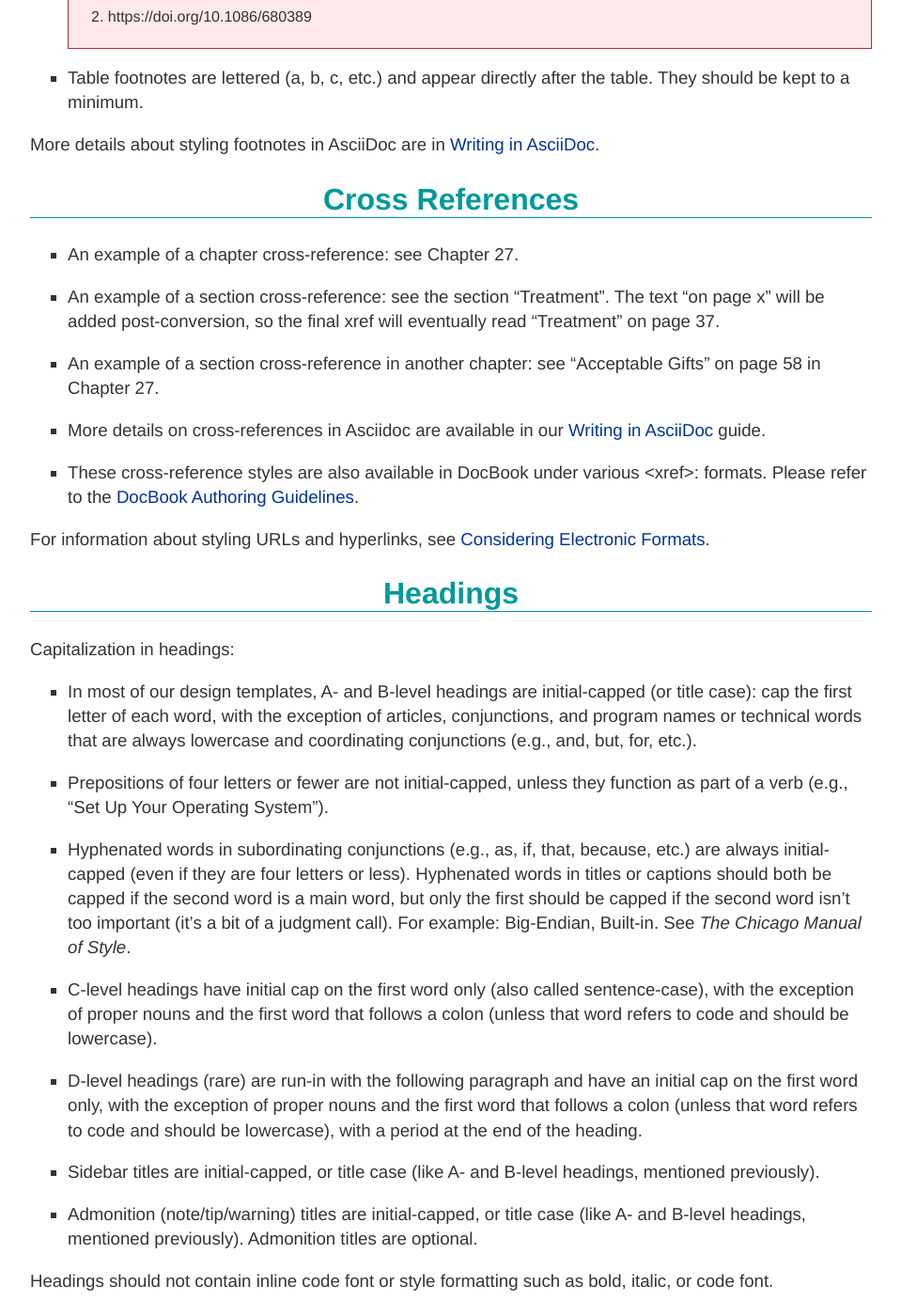
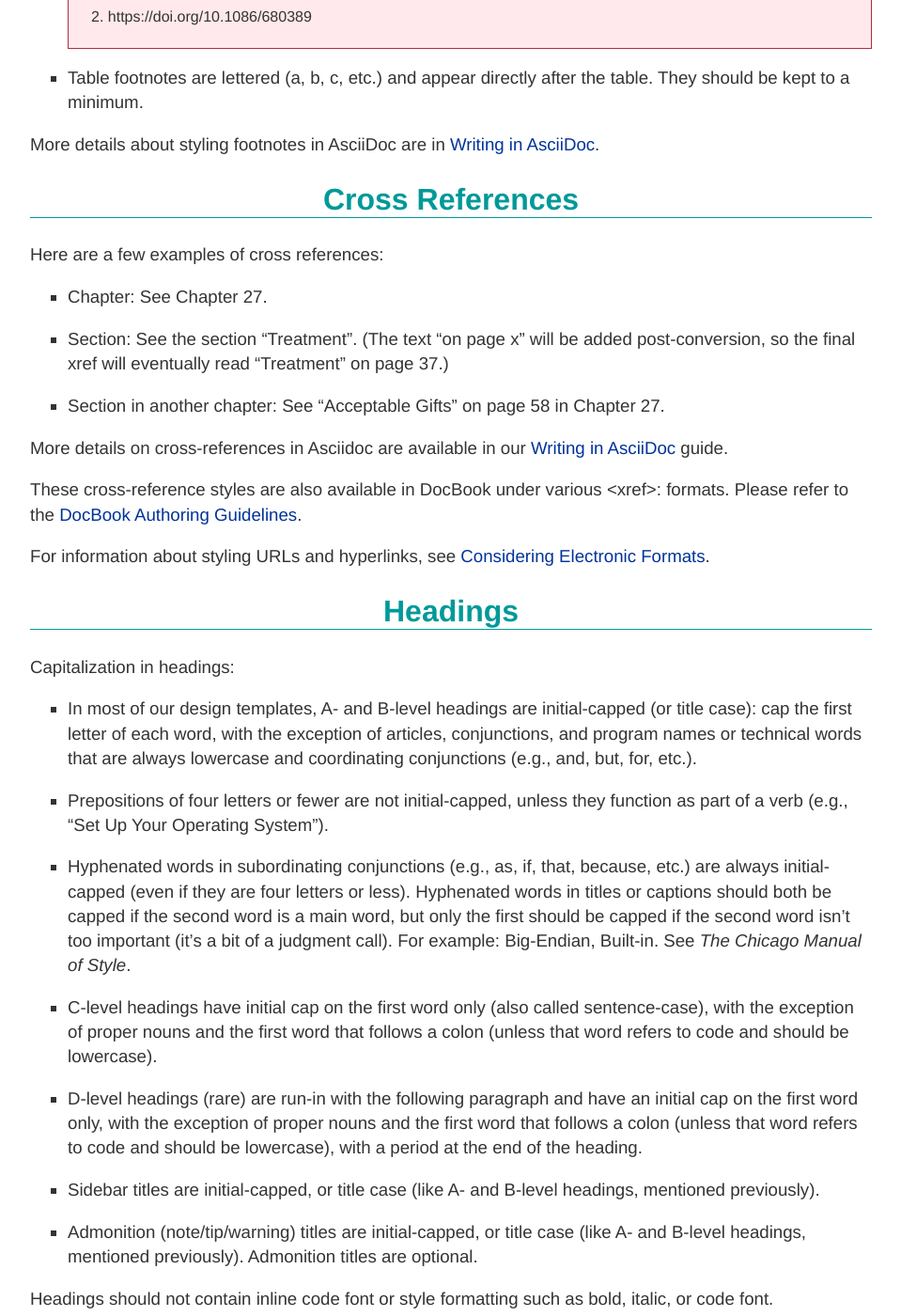
Before and after one commit to oreillymedia/production-resources, a Jekyll site: the page built from styleguide/index.md, in a window 1280 px wide and 1400 px high, scrolled down 4040 px. Shown: the whole window at 94% size, without its empty margins (160-1119 px from the left). Built offline with Jekyll 4.4.1, drawn with Linux system fonts in a browser that asks for light colours; some of the changed text lies outside the part shown.

Commit message:
Updates xref and numbers sections

```diff
--- a/styleguide/index.md
+++ b/styleguide/index.md
@@ -186,23 +186,23 @@
 <section data-type="sect2" id="cross_references">
 <h2>Cross References</h2>
 
+<p>Here are a few examples of cross references:</p>
+
 <ul>
 <li>
-<p>An example of a chapter cross-reference: see Chapter 27.</p>
-</li>
-<li>
-<p>An example of a section cross-reference: see the section “Treatment”. The text “on page x” will be added post-conversion, so the final xref will eventually read “Treatment” on page 37.</p>
-</li>
-<li>
-<p>An example of a section cross-reference in another chapter: see “Acceptable Gifts” on page 58 in Chapter 27.</p>
-</li>
-<li>
+<p>Chapter: See Chapter 27.</p>
+</li>
+<li>
+<p>Section: See the section “Treatment”. (The text “on page x” will be added post-conversion, so the final xref will eventually read “Treatment” on page 37.)</p>
+</li>
+<li>
+<p>Section in another chapter: See “Acceptable Gifts” on page 58 in Chapter 27.</p>
+</li>
+</ul>
+
 <p>More details on cross-references in Asciidoc are available in our <a href="http://docs.atlas.oreilly.com/writing_in_asciidoc.html#XREFS">Writing in AsciiDoc</a> guide.</p>
-</li>
-<li>
+
 <p>These cross-reference styles are also available in DocBook under various &lt;xref&gt;: formats. Please refer to the <a href="http://chimera.labs.oreilly.com/books/1234000000058/ch02.html#creating_xrefs">DocBook Authoring Guidelines</a>.</p>
-</li>
-</ul>
 
 <p>For information about styling URLs and hyperlinks, see <a data-type="xref" href="#considering_electronic_formats">Considering Electronic Formats</a>.</p>
 </section>
@@ -264,12 +265,20 @@
 <p>Use numerals for versions (version 5 or v5).</p>
 </li>
 <li>
-<p>You may use a numeral if it’s an actual value (e.g., 5% 7″ $6.00).</p>
+<p>Use a numeral if it’s an actual value (e.g., 5% 7″ $6.00).</p>
 </li>
 <li>
  <p>Always use the symbol % with numerals rather than the spelled out word (percent), and make sure it is closed up to number: .05%. Unless the percentage begins a sentence or title/caption, the number should be a numeral with the % symbol.</p>
  </li>
  <li>
+<p>Ordinal numbers: Spell out first through ninth, use numerals for 10th and above. No superscript.</p>
+</li>
+ </ul>
+
+ <p>Formatting:</p>
+
+ <ul>
+ <li>
   <p>Use spaces around inline operators (1 + 1 = 2. NOT 1+1=2).</p>
  </li>
 <li>
@@ -286,9 +295,6 @@
 </li>
 <li>
 <p>Use multiplication symbol “x” for dimensions, not by (e.g., "8.5 x 11").</p>
-</li>
-<li>
-<p>Ordinal numbers: Spell out first through ninth, use numerals for 10th and above. No superscript.</p>
 </li>
 </ul>
 </section>
```
Also changed, not shown: other parts of styleguide/index.md (+1 -0 lines).
